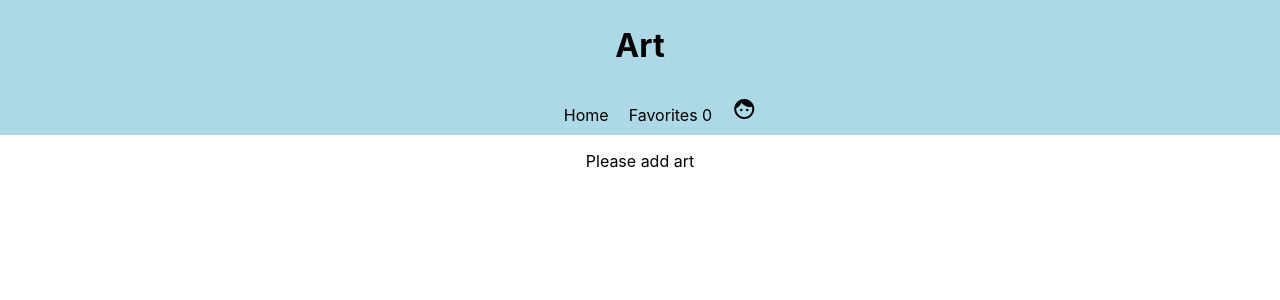
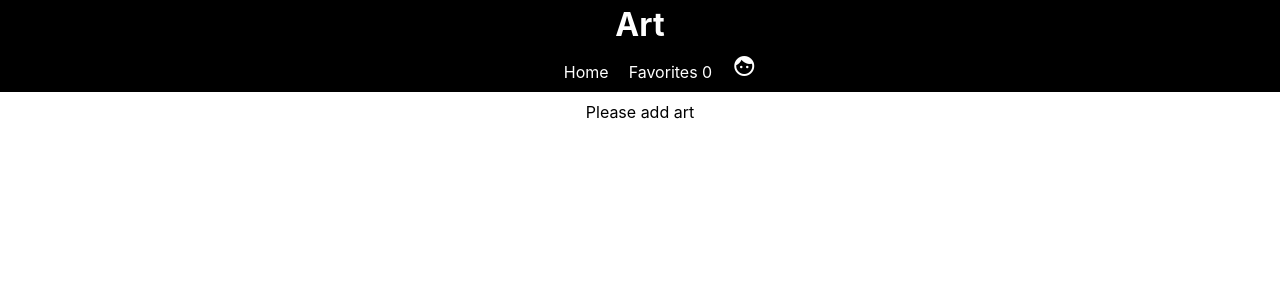
Before and after one commit to mem00/CurArt, a React (Create React App) app in the folder art/: page / in a window 1280 px wide. Shown: the top 300 px of the page. Built offline with nearby package versions, Linux system fonts and the light colour scheme; no server answers.

Commit message:
fixed icon bug, styling

```diff
--- a/art/src/App.js
+++ b/art/src/App.js
@@ -42,9 +42,8 @@ class App extends Component {
       let title = data.title;
       let imageURL = data.primaryImage;
 
-      let artPiece = {artistName: artistName, id: id, imageURL: imageURL, title: title }
+      let artPiece = {artistName: artistName, id: id, imageURL: imageURL, title: title, favorite: false }
       artwork.push(artPiece)
-
       this.setState({artwork})
    }
   }
@@ -92,8 +91,8 @@ class App extends Component {
     return (
       <div>
         <header>
-          <h1>Art</h1>
-          <ul>
+          <h1 className="title">Art</h1>
+          <ul className = "nav">
             <li onClick = {this.handleClick}>Home</li>
             <li onClick = {this.handleClick}>Favorites {this.state.favoriteCount}</li>
             <li><i class="material-icons">face</i></li>
--- a/art/src/Components/ArtDetails.js
+++ b/art/src/Components/ArtDetails.js
@@ -11,14 +11,6 @@ class ArtDetails extends Component {
         this.addToFavorites = this.addToFavorites.bind(this);
     }
 
-    componentDidMount() {
-        let pieceIndex = this.props.favorites.indexOf(this.props.piece);
-        if(pieceIndex !== -1) {
-            let favorite = !this.state.favorite
-            this.setState({favorite})
-        }
-    }
-
     handleClick() {
         this.props.setCurrentArtwork({})
     }
@@ -30,7 +22,8 @@ class ArtDetails extends Component {
     }
 
     render() {
-        let favIcon = this.state.favorite ? "remove_circle_outline" : "add_circle_outline"
+        let pieceIndex = this.props.favorites.indexOf(this.props.piece);
+        let favIcon = pieceIndex === -1 ? "add_circle" : "remove_circle"
         return(
             <div>
 
--- a/art/src/Components/ArtPiece.js
+++ b/art/src/Components/ArtPiece.js
@@ -8,14 +8,6 @@ class ArtPiece extends Component{
         })
         this.handleInfo = this.handleInfo.bind(this);
         this.handleFavorite = this.handleFavorite.bind(this);
-    }
-
-    componentDidMount() {
-        let pieceIndex = this.props.favorites.indexOf(this.props.piece);
-        if(pieceIndex !== -1) {
-            let favorite = !this.state.favorite
-            this.setState({favorite})
-        }
     }
 
     handleInfo() {
@@ -30,12 +22,16 @@ class ArtPiece extends Component{
     }
 
     render() {
-        let favIcon = this.state.favorite ? "remove_circle_outline" : "add_circle_outline"
+        let pieceIndex = this.props.favorites.indexOf(this.props.piece);
+        let favIcon = pieceIndex === -1 ? "add_circle" : "remove_circle"
         return(
-            <div  className = "frame">
-                <i onClick={this.handleFavorite} className="material-icons icon">{favIcon}</i>
-                <i onClick={this.handleInfo} class="material-icons icon-info ">info</i>
-                <img className= "art-image" src={this.props.piece.imageURL} alt="loading" />
+            <div className = "frame">
+                <div  >
+                    <img className= "art-image" src={this.props.piece.imageURL} alt="loading" />
+                </div>
+                <h6 className="title-under">{this.props.piece.title}</h6>
+                <i onClick={this.handleFavorite} className="material-icons icon ">{favIcon}</i>
+                <i onClick={this.handleInfo} class="material-icons icon">info</i>
             </div>
         )
     }
--- a/art/src/index.css
+++ b/art/src/index.css
@@ -10,7 +10,9 @@ body {
 
 header{
   padding-top: 5px;
-  background-color: lightblue;
+  background-color:black;
+  color: white;
+  margin-bottom: 10px;
 }
 
 li{
@@ -18,8 +20,6 @@ li{
   display: inline-block;
   margin: 10px;
 }
-
-
 
 code {
   font-family: source-code-pro, Menlo, Monaco, Consolas, "Courier New",
@@ -30,29 +30,24 @@ code {
   text-align: center;
   display: grid;
   grid-template-columns: repeat(3, 1fr);
+  grid-auto-rows: min-content;
   grid-gap: 10px;
+  grid-auto-flow: dense;
 }
 
 .frame{
-  position: relative;
-  display: inline-block;
-  border: 1px solid black;
-  width: 1fr;
-  height: 1fr;
+  border: 6px solid red;
 }
 
 .icon{
-  position:absolute;
-  top: 90%;
-  left: 90%;
-
-  color:white;
+  padding-top: 0;
+  margin-top: 0;
 }
 
 .icon-info{
   position:absolute;
-  top: 90%;
-  left: 85%;
+  top: 85%;
+  left: 70%;
   color:white;
 }
 
@@ -60,4 +55,26 @@ code {
   width: 100%;
   height: 100%;
   object-fit: cover;
+  padding-bottom:0;
+  border-bottom:0;
 }
+
+.nav{
+  padding-top: 0;
+  padding-bottom: 0;
+  margin-top: 0;
+  margin-bottom:0;
+
+}
+
+.title {
+  margin-top: 0;
+  margin-bottom:0;
+  padding-top: 0;
+  padding-bottom: 0;
+}
+
+.title-under{
+  margin-bottom: 0;
+  padding-bottom: 5px;
+}
```
